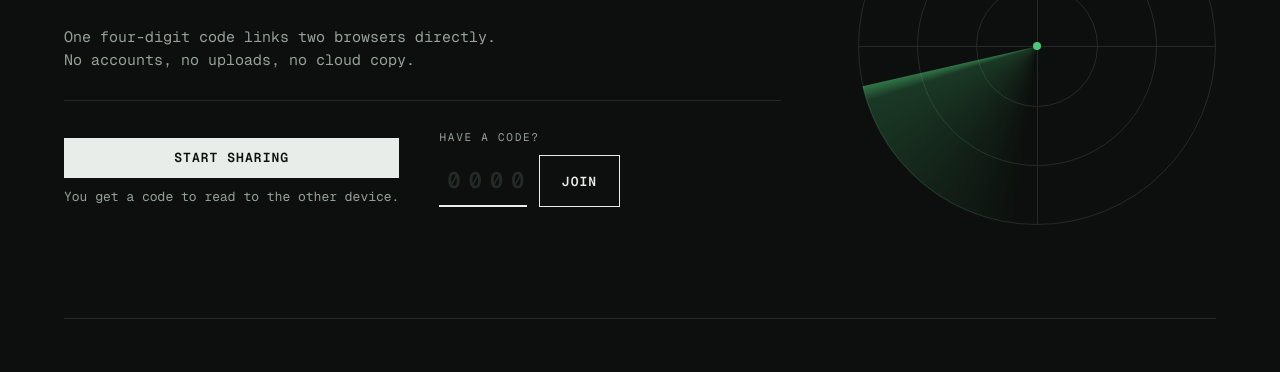
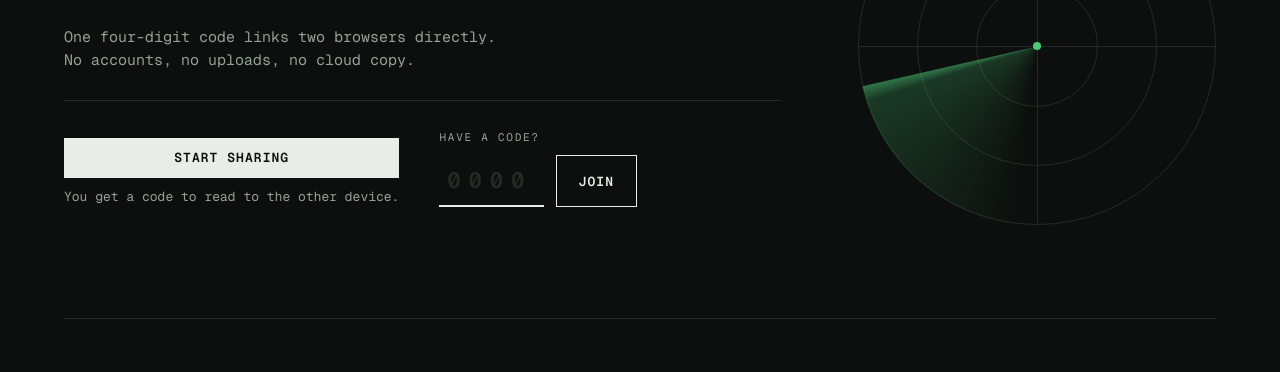
Before and after one commit to Karthikeyan-2001/file-beacon, a website: page public/index.html in a window 1280 px wide. Shown: the part 314-686 px from the top of the page. Drawn offline with nearby package versions, Linux system fonts and the light colour scheme.

Commit message:
Fix code input clipping its own digits
width: 6.5ch didn't account for letter-spacing: 0.35em, which applies
after every glyph including the last, nor for the left padding being
inside the box under the global border-box rule. Four digits measured
93px of content in an 87px box, so the last digit clipped at the
underline. Width is now derived from the real metrics: 4ch of glyphs
plus the tracking that follows each, plus the inset and caret slack.

```diff
--- a/public/style.css
+++ b/public/style.css
@@ -281,7 +281,12 @@ main { flex: 1; display: flex; }
 #join-code {
   font: 600 1.4rem/1 var(--font-m);
   letter-spacing: 0.35em;
-  width: 6.5ch;
+  /* Sized from the actual text metrics rather than a guessed ch count:
+     4 glyphs (1ch each in a monospace face) + the 0.35em of tracking that
+     follows every one of them, incl. the last + the left inset. box-sizing
+     is border-box globally, so padding has to be inside this figure. The
+     trailing 0.5em is slack for the caret. */
+  width: calc(4ch + (4 * 0.35em) + 0.35em + 0.5em);
   padding: 0.45em 0 0.45em 0.35em;
   background: transparent;
   border: none;
```
